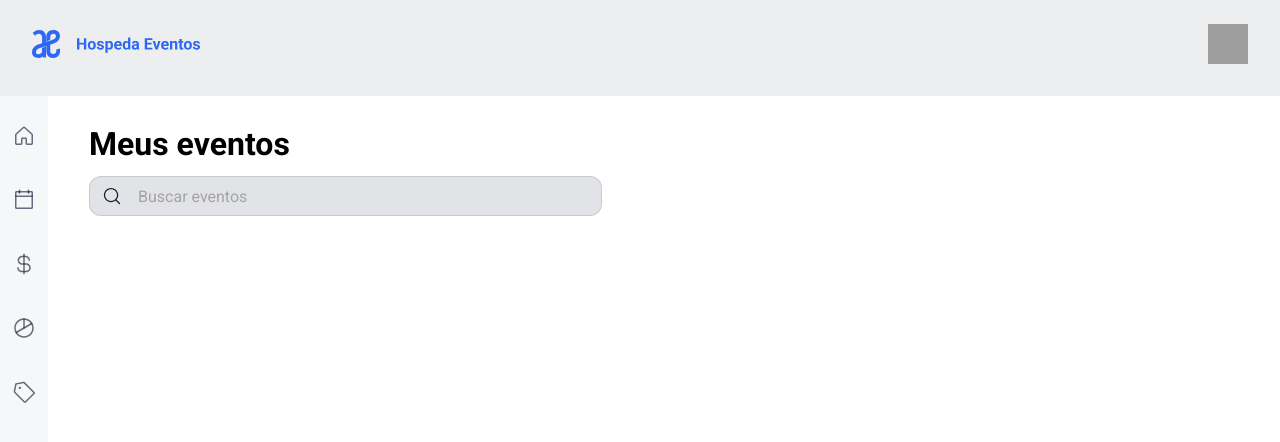
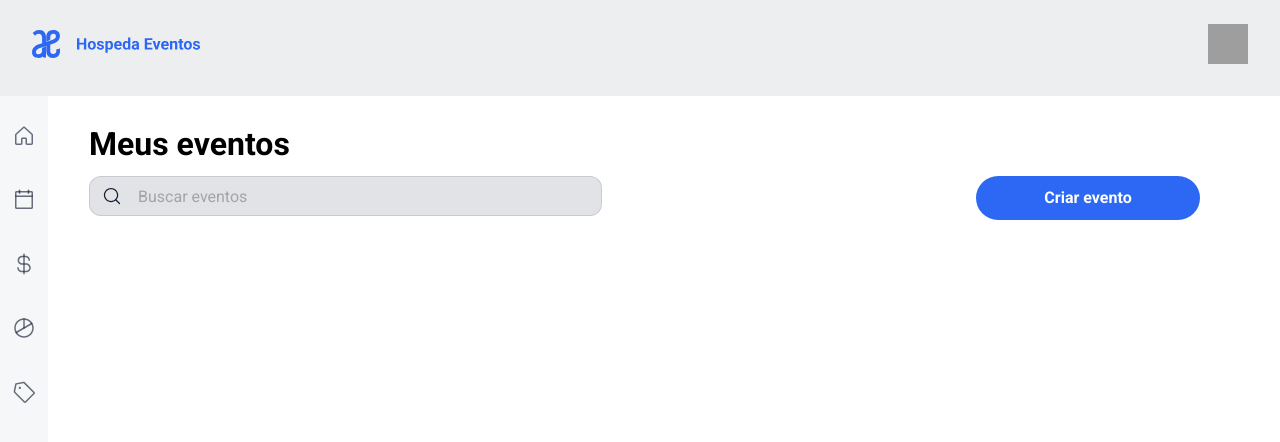
Before and after one commit to YuriPiresG/front-end-hospeda, a React (Vite) app: page / in a window 1280 px wide. Shown: the top 442 px of the page. Built offline with nearby package versions, Linux system fonts and the light colour scheme; grey boxes are pictures that could not be loaded.

Commit message:
feat: created the Create Activity btn

```diff
--- a/src/App.tsx
+++ b/src/App.tsx
@@ -1,7 +1,6 @@
 import { QueryClient, QueryClientProvider } from "react-query";
 import { RouterProvider, createBrowserRouter } from "react-router-dom";
 import ActivitiesDisplay from "./components/ActivitiesDisplay";
-import CreateActivity from "./components/CreateActivity";
 import Layout from "./components/Layout";
 
 const queryClient = new QueryClient();
@@ -11,10 +10,6 @@ const router = createBrowserRouter([
     path: "/",
     element: <Layout />,
     children: [{ path: "", element: <ActivitiesDisplay /> }],
-  },
-  {
-    path: "/activities",
-    element: <CreateActivity />,
   },
 ]);
 
--- a/src/components/ActivitiesDisplay.tsx
+++ b/src/components/ActivitiesDisplay.tsx
@@ -1,12 +1,14 @@
+import CreateActivityBtn from "./CreateActivityBtn";
 import SearchBar from "./SearchBar";
 
 export default function ActivitiesDisplay() {
   return (
     <>
-      <main className=" pl-[5.563rem] pt-[2rem]">
+      <main className=" pl-[5.563rem] pt-[2rem] mr-[5rem]">
         <h1 className="font-roboto font-bold text-[2rem] ">Meus eventos</h1>
-        <div className="mt-2">
+        <div className="mt-2 flex justify-between">
           <SearchBar />
+          <CreateActivityBtn />
         </div>
       </main>
     </>
--- a/src/components/CreateActivity.tsx
+++ /dev/null
@@ -1,7 +0,0 @@
-import React from 'react'
-
-export default function CreateActivity() {
-  return (
-    <div>CreateActivity</div>
-  )
-}
--- /dev/null
+++ b/src/components/CreateActivityBtn.tsx
@@ -0,0 +1,9 @@
+import React from "react";
+
+export default function CreateEventBtn() {
+  return (
+    <button className="bg-[#2C68F4] w-[14rem] h-[2.75rem] rounded-[32px] text-white font-roboto font-bold text[1rem] ">
+      Criar evento
+    </button>
+  );
+}
--- a/src/components/SearchBar.tsx
+++ b/src/components/SearchBar.tsx
@@ -3,14 +3,16 @@ import searchBtn from "../assets/MagnifyingGlass.svg";
 export default function SearchBar() {
   return (
     <form action="" className="flex">
-      <button type="submit" className="bg-searchColor rounded-s-[0.75rem] pl-[0.75rem] border-y border-l border-searchColor">
+      <button
+        type="submit"
+        className="bg-searchColor h-[2.5rem] rounded-s-[0.75rem] pl-[0.75rem] border-y border-l border-searchColor"
+      >
         <img src={searchBtn} alt="" />
       </button>
       <input
         type="text"
         placeholder="Buscar eventos"
         className="bg-searchColor w-[30rem] h-[2.5rem] text-black placeholder-[#A4A4A4] text-[1rem] font-roboto font-normal pl-[1rem] rounded-e-[0.75rem] border-y border-r border-searchColor "
-
       />
     </form>
   );
```
